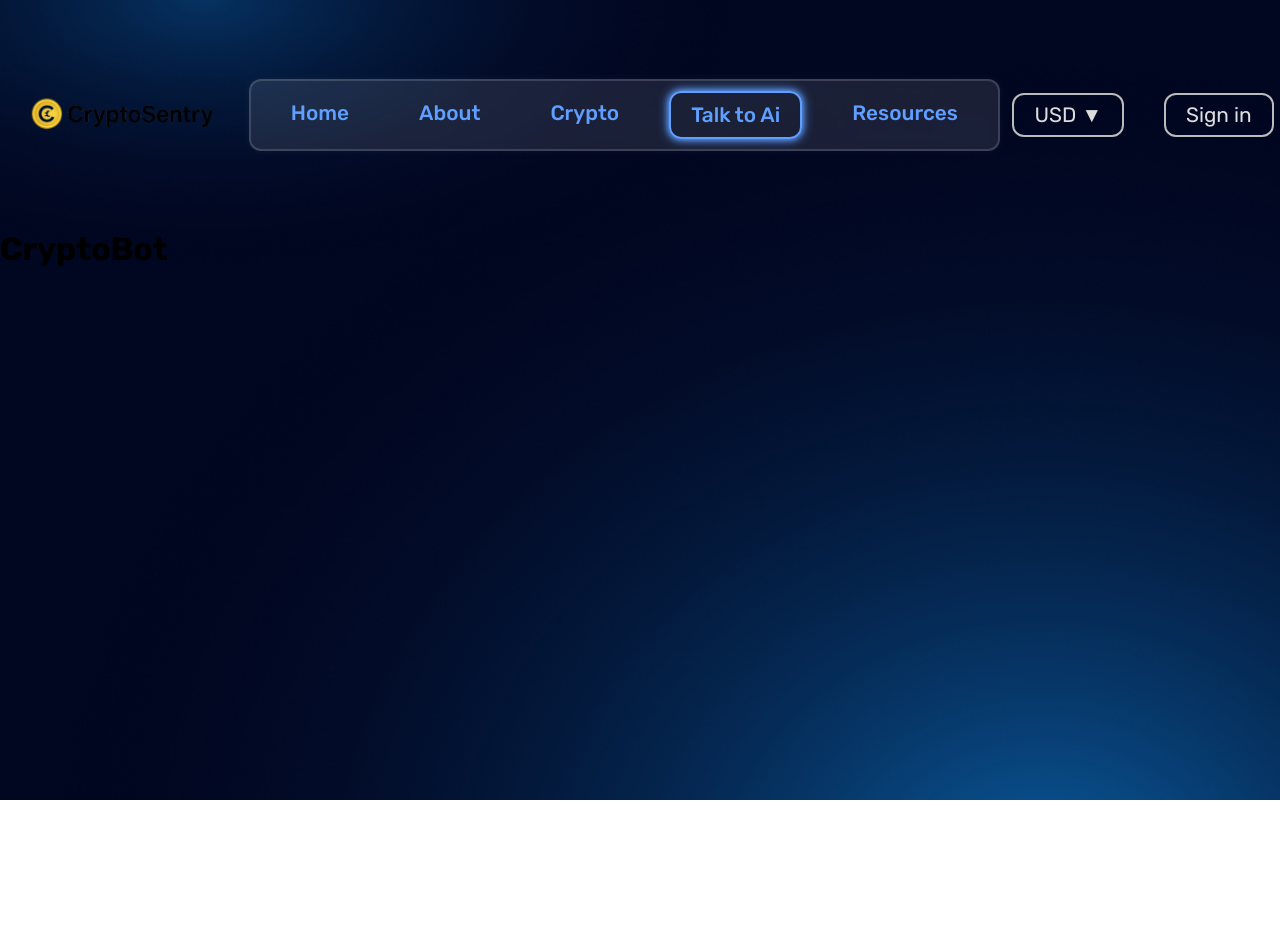
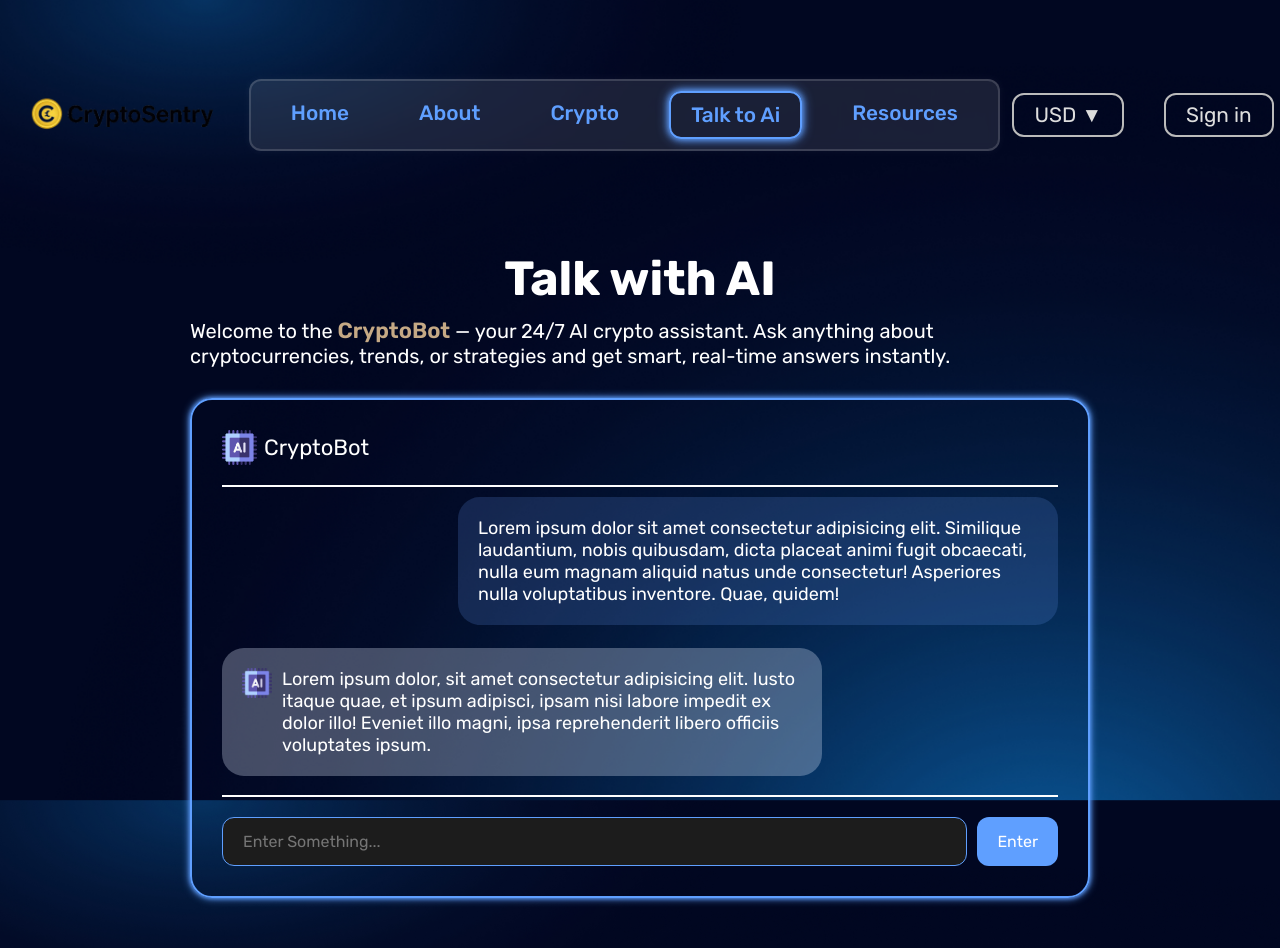
Before and after one commit to NeelBhavsar1/cryptosentry, a React (Vite) app: page /cryptobot in a window 1280 px wide. Before the commit the page ends 800 px from the top, so only its background shows below. Built offline with nearby package versions, Linux system fonts and the light colour scheme; a web font is replaced by a local one.

Commit message:
ai page setup, do api keys later

```diff
--- a/src/pages/cryptobot/CryptoBot.css
+++ b/src/pages/cryptobot/CryptoBot.css
@@ -0,0 +1,151 @@
+.chatwithai {
+    display: flex;
+    flex-direction: column;
+    justify-content: center;
+    align-items: center;
+    max-height: 100vh;
+    padding: 20px;
+}
+
+.chatwithai .header-info {
+    display: flex;
+    flex-direction: column;
+    justify-content: center;
+    text-align: center;
+    color: white;
+}
+
+.chatwithai .header-info h1 {
+    font-size: 3rem;
+    margin-bottom: 10px;
+}
+
+.chatwithai .header-info p {
+    max-width: 900px;
+    margin: 0 auto;
+    justify-content: center;
+    text-align: left;
+    font-size: 20px;
+}
+
+.chatwithai .header-info p span {
+    font-weight: 600;
+    color: rgb(197, 169, 133);
+    font-size: 22px;
+}
+
+.seperator {
+    margin-top: 10px;
+    border: 1px solid white;
+}
+
+.chatwithai .chat-container {
+    display: flex;
+    flex-direction: column;
+    padding: 30px;
+    margin: 30px;
+    min-width: 900px;
+    height: 500px;
+    border-radius: 22px;
+    border: 2px solid #5f9fff;
+    box-shadow:
+        0 0 4px #5f9fff,
+        0 0 8px #5f9fff;
+}
+
+.chat-container .top {
+    display: flex;
+    flex-direction: row;
+    margin-bottom: 10px;
+    color: white;
+    align-items: center;
+    gap: 7px;
+    width: 100%;
+
+    img {
+        height: 35px;
+    }
+
+    p {
+        font-size: 22px;
+    }
+
+}
+
+.chat-container .mid {
+    margin-top: 10px;
+    display: flex;
+    flex-direction: column;
+    gap: 23px;
+    color: white;
+    overflow-y: scroll;
+
+    scrollbar-width: none;
+
+
+    .message-own {
+        display: flex;
+        align-self: flex-end;
+        padding: 20px;
+        font-size: 18px;
+        background-color: rgba(100, 149, 237, 0.2);
+        border-radius: 22px;
+        max-width: 600px;
+        text-align: left;
+    }
+
+    .message-ai {
+        gap: 10px;
+        display: flex;
+        align-self: flex-start;
+        padding: 20px;
+        font-size: 18px;
+        background-color: rgba(220, 230, 250, 0.3);
+        border-radius: 22px;
+        max-width: 600px;
+        text-align: left;
+
+        img {
+            height: 30px;
+        }
+
+    }
+}
+
+.chat-container .mid::-webkit-scrollbar {
+  display: none;
+}
+
+.chat-container .bottom {
+  display: flex;
+  margin-top: 20px;
+  width: 100%;
+  gap: 10px;
+}
+
+.chat-container .bottom input {
+  flex: 1;
+  padding: 14px 20px;
+  border-radius: 12px;
+  border: none;
+  outline: none;
+  font-size: 16px;
+  background-color: #1c1c1c;
+  color: white;
+  border: 1px solid #5f9fff;
+}
+
+.chat-container .bottom button {
+  padding: 14px 20px;
+  border-radius: 12px;
+  background-color: #5f9fff;
+  color: white;
+  border: none;
+  font-size: 16px;
+  cursor: pointer;
+  transition: background-color 0.3s ease;
+}
+
+.chat-container .bottom button:hover {
+  background-color: #478dff;
+}
--- a/src/pages/cryptobot/CryptoBot.jsx
+++ b/src/pages/cryptobot/CryptoBot.jsx
@@ -1,10 +1,62 @@
 import React from 'react'
 import './CryptoBot.css'
+import ai_image from '../../assets/ai.png'
 
 const CryptoBot = () => {
   return (
-    <div>
-        <h1>CryptoBot</h1>
+    <div className="chatwithai">
+      <div className="header-info">
+        <h1>Talk with AI</h1>
+        <p>Welcome to the <span>CryptoBot</span> — your 24/7 AI crypto assistant.
+        Ask anything about cryptocurrencies, trends, or strategies and get smart,
+        real-time answers instantly.</p>
+      </div>
+
+
+      <div className="chat-container">
+        <div className="top">
+          <img src={ai_image} alt="ai icon" />
+          <p>CryptoBot</p>
+        </div>
+        <div className="seperator"></div>
+
+        <div className="mid">
+          <div className="message-own">
+            <p>Lorem ipsum dolor sit amet consectetur adipisicing elit. Similique laudantium, nobis quibusdam, dicta placeat animi fugit obcaecati, nulla eum magnam aliquid natus unde consectetur! Asperiores nulla voluptatibus inventore. Quae, quidem!</p>
+          </div>
+
+          <div className="message-ai">
+            <img src={ai_image} alt="" />
+            <p>Lorem ipsum dolor, sit amet consectetur adipisicing elit. Iusto itaque quae, et ipsum adipisci, ipsam nisi labore impedit ex dolor illo! Eveniet illo magni, ipsa reprehenderit libero officiis voluptates ipsum.</p>
+          </div>
+
+          <div className="message-own">
+            <p>Lorem ipsum dolor sit amet consectetur adipisicing elit. Similique laudantium, nobis quibusdam, dicta placeat animi fugit obcaecati, nulla eum magnam aliquid natus unde consectetur! Asperiores nulla voluptatibus inventore. Quae, quidem!</p>
+          </div>
+
+          <div className="message-ai">
+            <img src={ai_image} alt="" />
+            <p>Lorem ipsum dolor, sit amet consectetur adipisicing elit. Iusto itaque quae, et ipsum adipisci, ipsam nisi labore impedit ex dolor illo! Eveniet illo magni, ipsa reprehenderit libero officiis voluptates ipsum.</p>
+          </div>
+
+          <div className="message-own">
+            <p>Lorem ipsum dolor sit amet consectetur adipisicing elit. Similique laudantium, nobis quibusdam, dicta placeat animi fugit obcaecati, nulla eum magnam aliquid natus unde consectetur! Asperiores nulla voluptatibus inventore. Quae, quidem!</p>
+          </div>
+
+          <div className="message-ai">
+            <img src={ai_image} alt="" />
+            <p>Lorem ipsum dolor, sit amet consectetur adipisicing elit. Iusto itaque quae, et ipsum adipisci, ipsam nisi labore impedit ex dolor illo! Eveniet illo magni, ipsa reprehenderit libero officiis voluptates ipsum.</p>
+          </div>
+        </div>
+
+        <div className="seperator"></div>
+
+        <div className="bottom">
+          <input type="text" placeholder='Enter Something...' />
+          <button>Enter</button>
+        </div>
+
+      </div>
     </div>
   )
 }
```
Also changed, not shown: src/assets/ai.png (added).
